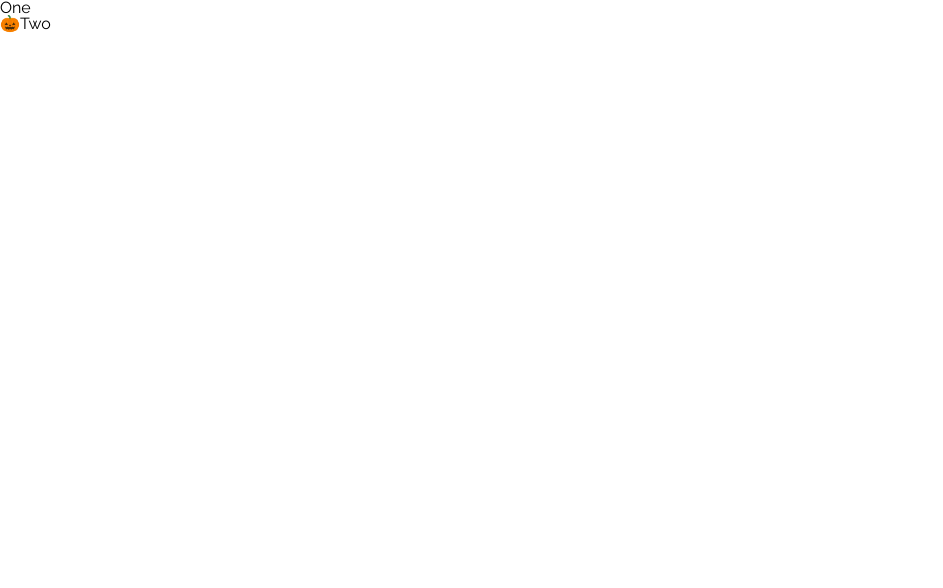
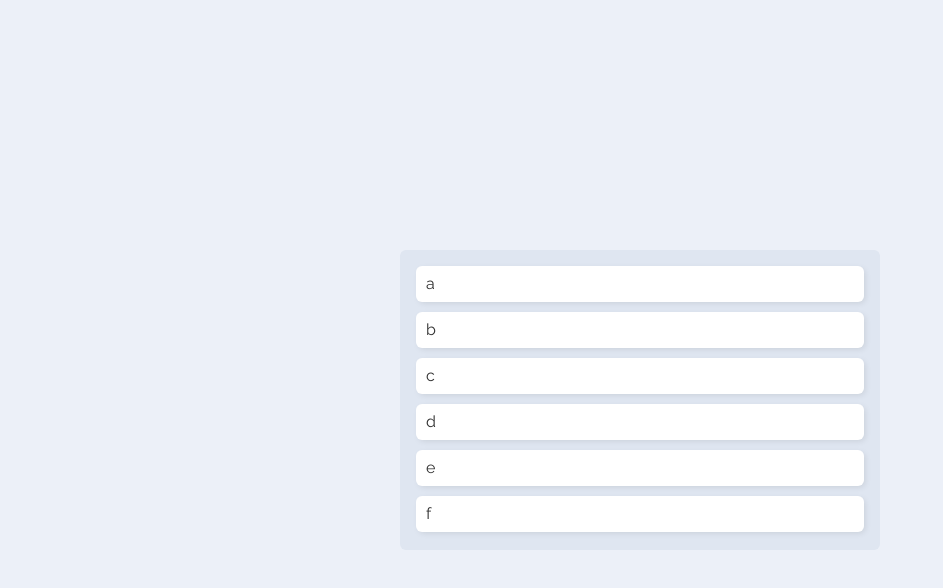
Before and after one commit to eunchu/pj-todo, a Next.js app: page / in a window 1280 px wide. Shown: the top 588 px of the page, without its empty margins (0-943 px from the left). Built offline with nearby package versions, Linux system fonts and the light colour scheme.

Commit message:
feat: drag and drop 기본 기능 구현

```diff
--- a/package.json
+++ b/package.json
@@ -11,6 +11,7 @@
   "dependencies": {
     "@types/react-beautiful-dnd": "^13.1.2",
     "@types/styled-components": "^5.1.25",
+    "babel-plugin-styled-components": "^2.0.7",
     "next": "12.1.6",
     "react": "18.2.0",
     "react-beautiful-dnd": "^13.1.0",
--- a/pages/_document.tsx
+++ b/pages/_document.tsx
@@ -1,6 +1,44 @@
-import Document, { Html, Head, Main, NextScript } from "next/document";
+import Document, {
+  Html,
+  Head,
+  Main,
+  NextScript,
+  DocumentContext,
+  DocumentInitialProps,
+} from "next/document";
+import { ServerStyleSheet } from "styled-components";
 
 class MyDocument extends Document {
+  // styled-components 사용을 위한 커스텀
+  static async getInitialProps(
+    ctx: DocumentContext
+  ): Promise<DocumentInitialProps> {
+    const sheet = new ServerStyleSheet();
+    const originalRenderPage = ctx.renderPage;
+
+    try {
+      ctx.renderPage = () =>
+        originalRenderPage({
+          enhanceApp: (App) => (props) =>
+            sheet.collectStyles(<App {...props} />),
+        });
+
+      const initialProps = await Document.getInitialProps(ctx);
+
+      return {
+        ...initialProps,
+        styles: (
+          <>
+            {initialProps.styles}
+            {sheet.getStyleElement()}
+          </>
+        ),
+      };
+    } finally {
+      sheet.seal();
+    }
+  }
+
   render() {
     return (
       <Html>
--- a/pages/index.tsx
+++ b/pages/index.tsx
@@ -9,41 +9,74 @@ import styled from "styled-components";
 // import Head from "next/head";
 // import Image from "next/image";
 
-const DragArea = styled.div`
+const Wrapper = styled.div`
+  max-width: 480px;
+  width: 100%;
+  height: 100vh;
+
+  display: flex;
+  align-items: center;
+  justify-content: center;
+
+  margin: 0 auto;
+`;
+const Boards = styled.div`
+  width: 100%;
+
+  display: grid;
+  grid-template-columns: repeat(3, fr);
+`;
+const Board = styled.ul`
+  min-height: 300px;
+
+  background-color: ${({ theme }) => theme.boardColor};
   font-size: 16px;
+
+  padding: 16px;
+  border-radius: 6px;
+`;
+const Card = styled.li`
+  background-color: ${({ theme }) => theme.cardColor};
+  box-shadow: 2px 2px 6px -1px rgba(0, 0, 0, 0.1);
+  border-radius: 6px;
+
+  padding: 10px;
+  margin-bottom: 10px;
+  &:last-child {
+    margin-bottom: 0;
+  }
 `;
 
 const Home: NextPage = () => {
+  const toDos = ["a", "b", "c", "d", "e", "f"];
+
   const onDragEnd = () => {};
   return (
     <DragDropContext onDragEnd={onDragEnd}>
-      <DragArea>
+      <Wrapper>
+        <Boards>
           <Droppable droppableId="one">
             {(provided) => (
-            <ul ref={provided.innerRef} {...provided.droppableProps}>
-              <Draggable draggableId="1" index={0}>
+              <Board ref={provided.innerRef} {...provided.droppableProps}>
+                {toDos?.map((todo, idx) => (
+                  <Draggable key={idx} draggableId={todo} index={idx}>
                     {(provided) => (
-                  <li
+                      <Card
                         ref={provided.innerRef}
+                        {...provided.dragHandleProps}
                         {...provided.draggableProps}
-                    {...provided.dragHandleProps}
                       >
-                    One
-                  </li>
+                        {todo}
+                      </Card>
                     )}
                   </Draggable>
-              <Draggable draggableId="2" index={1}>
-                {(provided) => (
-                  <li ref={provided.innerRef} {...provided.draggableProps}>
-                    <span {...provided.dragHandleProps}>🎃</span>
-                    Two
-                  </li>
-                )}
-              </Draggable>
-            </ul>
+                ))}
+                {provided.placeholder}
+              </Board>
             )}
           </Droppable>
-      </DragArea>
+        </Boards>
+      </Wrapper>
     </DragDropContext>
   );
 };
--- a/styles/globals.ts
+++ b/styles/globals.ts
@@ -18,6 +18,9 @@ const GlobalStyle = createGlobalStyle`
     font-weight: 400;
     line-height: 1;
 
+    background-color: ${({ theme }) => theme.bgColor};
+    color: #303030;
+
     margin: 0;
     padding: 0;
   }
--- a/styles/theme.d.ts
+++ b/styles/theme.d.ts
@@ -1,14 +1,9 @@
-import 'styled-components';
+import "styled-components";
 
-declare module 'styled-components' {
+declare module "styled-components" {
   export interface DefaultTheme {
-    color: {
-      bg: string;
-      primary: string;
-      secondary: string;
-      error: string;
-      disable: string;
-      dashboardBox: string;
-    };
+    bgColor: string;
+    boardColor: string;
+    cardColor: string;
   }
 }
--- a/styles/theme.ts
+++ b/styles/theme.ts
@@ -1,12 +1,7 @@
 import { DefaultTheme } from "styled-components";
 
 export const defaultTheme: DefaultTheme = {
-  color: {
-    bg: "#e4e7ed",
-    primary: "#3b5acf",
-    secondary: "#4d87d6",
-    error: "#fc354d",
-    disable: "#d3d3d3",
-    dashboardBox: "#f5f7fa",
-  },
+  bgColor: "#ECF0F8",
+  boardColor: "#DFE6F1",
+  cardColor: "#ffffff",
 };
```
Also changed, not shown: .babelrc (added), 1 other file (tests, documents, lock files or other folders). Lines whose indentation alone changed are shown as unchanged.
